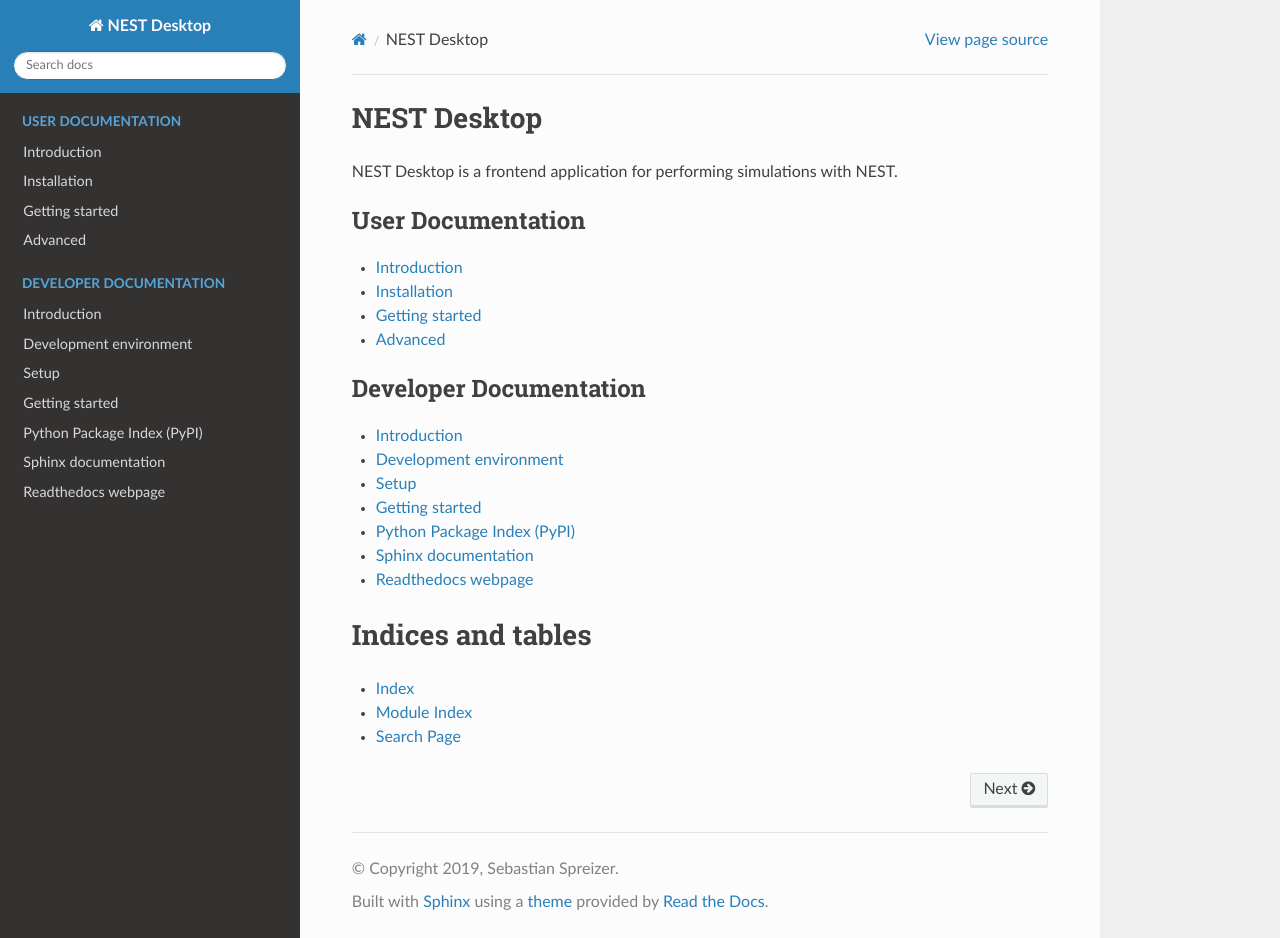
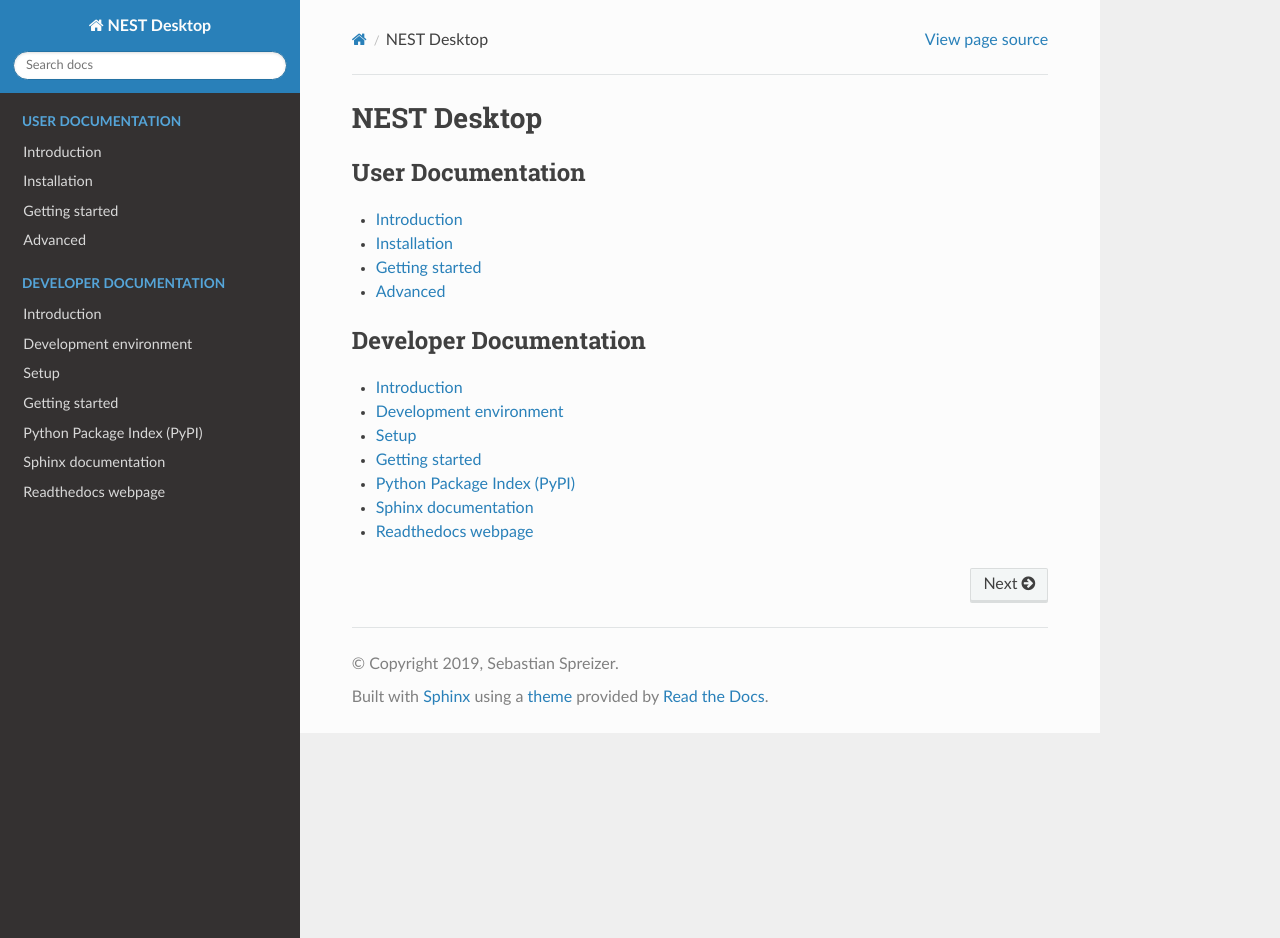
Before and after one commit to babsey/nest-desktop-docs, a Sphinx documentation site: the page built from docs/index.rst, in a window 1280 px wide and 938 px high. Built offline with Sphinx 7.4.7 and the Read the Docs theme 2.0.0, drawn with Linux system fonts in a browser that asks for light colours.

Commit message:
Update docs

```diff
--- a/docs/index.rst
+++ b/docs/index.rst
@@ -1,11 +1,5 @@
-.. NEST Desktop documentation master file, created by
-   sphinx-quickstart on Sat Sep 21 11:57:37 2019.
-   You can adapt this file completely to your liking, but it should at least
-   contain the root `toctree` directive.
-
 NEST Desktop
 ============
-NEST Desktop is a frontend application for performing simulations with NEST.
 
 .. toctree::
    :maxdepth: 2
@@ -18,11 +12,3 @@
    :caption: Developer Documentation
 
    developer
-
-
-Indices and tables
-==================
-
-* :ref:`genindex`
-* :ref:`modindex`
-* :ref:`search`
```
Also changed, not shown: docs/contents.rst (+0 -12 lines).
